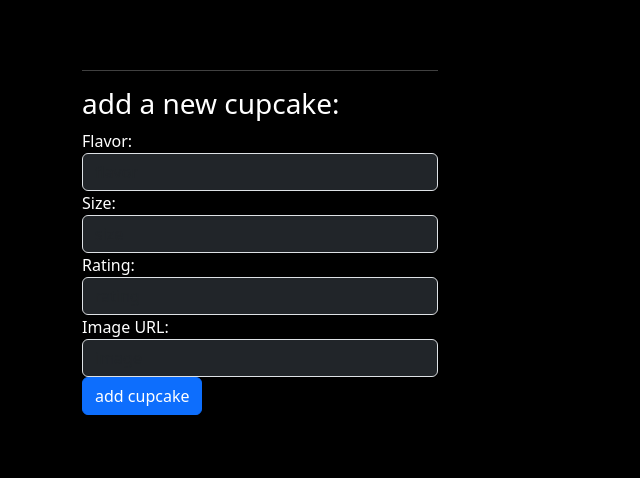
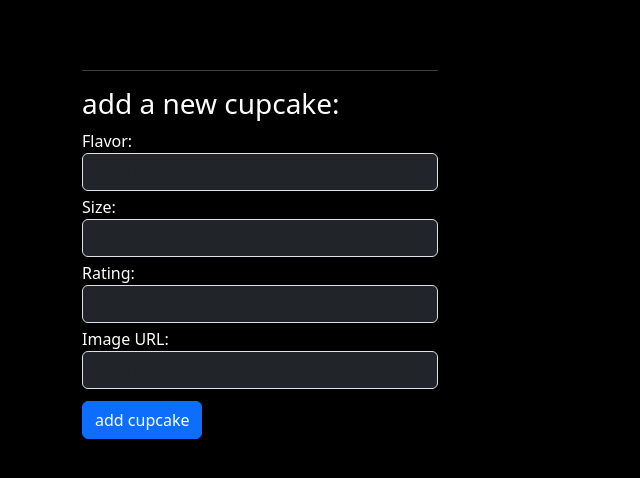
Before and after one commit to kingtor69/flask-cupcakes, a Flask app: page / in a window 1280 px wide. Shown: the part 174-652 px from the top of the page, without its empty margins (0-640 px from the left). Run offline with Flask 2, Linux system fonts and the light colour scheme; data that the repository does not hold is empty; some libraries are stand-ins or nearby versions.

Commit message:
tidied up a bit and wrote a README.md

```diff
--- a/static/cupcakes.js
+++ b/static/cupcakes.js
@@ -4,7 +4,7 @@ const $cupcakesDisplay = $('#cupcakes-display')
 
 function displayCupcakesHtml(cupcake) {
     return `
-        <div class="col col-md-4 col-lg-3">
+        <div class="col col-md-4 col-lg-3 mb-3">
             <div class="card card-dark">
                 <img src="${cupcake.image}" alt="cupcake picture" class="card-img-top img-fluid">
                 <div class="card-body bg-dark">
--- a/templates/home.html
+++ b/templates/home.html
@@ -11,23 +11,23 @@
             <hr>
             <h3>add a new cupcake:</h3>
             <form id="new-cupcake-form">
-                <div class="form-group">
+                <div class="form-group mb-1">
                     <label for="flavor">Flavor:</label>
                     <input type="text" name="flavor" placeholder="flavor" class="text-light bg-dark rounded form-control" id="flavor" required>
                 </div>
-                <div class="form-group">
+                <div class="form-group mb-1">
                     <label for="size">Size:</label>
                     <input type="text" name="size" placeholder="size" class="text-light bg-dark rounded form-control" id="size" required>
                 </div>
-                <div class="form-group">
+                <div class="form-group mb-1">
                     <label for="rating">Rating:</label>
                     <input type="text" name="rating" placeholder="rating" class="text-light bg-dark rounded form-control" id="rating" required>
                 </div>
-                <div class="form-group">
+                <div class="form-group mb-1">
                     <label for="image">Image URL:</label>
                     <input type="text" name="image" placeholder="image" class="text-light bg-dark rounded form-control" id="image">
                 </div>
-                <button type="submit" class="btn btn-primary">add cupcake</button>
+                <button type="submit" class="btn btn-primary mt-2">add cupcake</button>
             </form>
         </div>
     </div>
```
Also changed, not shown: README.md (added).
